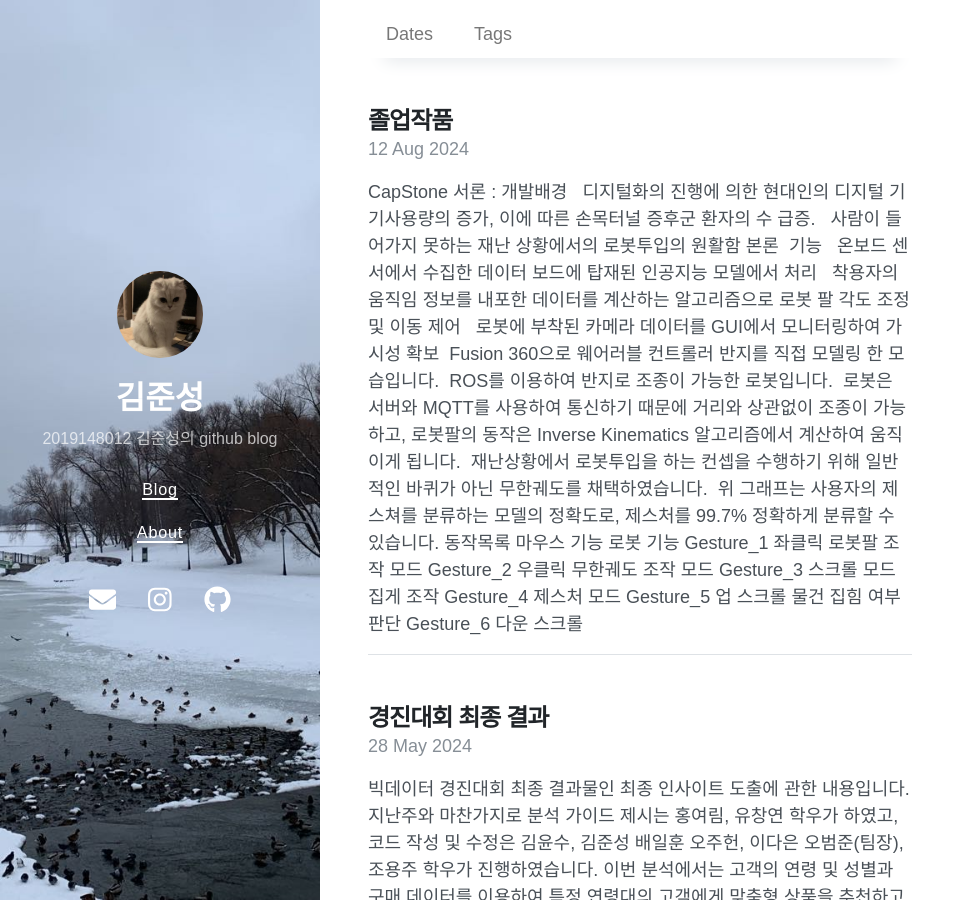
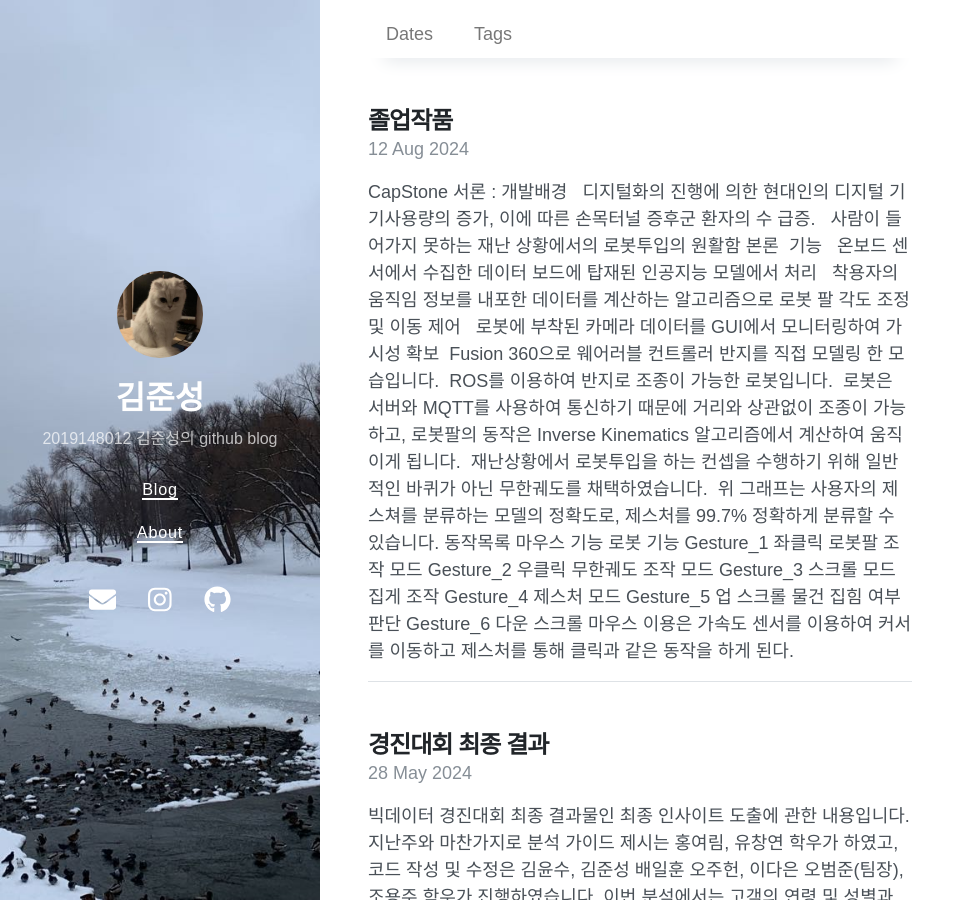
Before and after one commit to j-s-eee/j-s-eee, a Jekyll site: the page built from index.html, in a window 1280 px wide and 900 px high. Shown: the whole window, without its empty margins (0-975 px from the left). Built offline with Jekyll 4.4.1, drawn with Linux system fonts in a browser that asks for light colours; nearby versions of some CDN libraries; the list of posts is cut into pages by our own code.

Commit message:
Update 2024-08-12-1weeks.md

```diff
--- a/_posts/2024-08-12-1weeks.md
+++ b/_posts/2024-08-12-1weeks.md
@@ -87,10 +87,11 @@ toc:  true
       </tfoot>
     </table>
   </body>
-
-
-
-
+<br/>
+<br/>
+![444](https://github.com/user-attachments/assets/3fe4d11e-ef11-4824-81cf-8831e15af2ca)
+<br/>
+마우스 이용은 가속도 센서를 이용하여 커서를 이동하고 제스처를 통해 클릭과 같은 동작을 하게 된다.
 
 
 
@@ -102,7 +103,13 @@ toc:  true
 &nbsp;직접 블루투스를 연결하여 사용하는 것이 아닌 동글 연결 방식을 채택하였기 때문에 동글만 바꿔주면 아예 다른 동작을 하는 컨트롤러로 개발 할 수 있었고, 버튼을 통한 동작이 아닌 사용자의 제스처를 인식하여 기능을 구현하였기 때문에 최근에 시중에서 판매하고 있는 링마우스와는 차별점이 있다고 생각합니다. 또한 온보드 센서 하나의 적은 데이터만으로 많은 동작을 가능하게 했음에 의미가 있다고 생각합니다.
 <br/>
 <br/>
-&nbsp;졸업작품 동영상 링크 : https://www.youtube.com/watch?v=_0piI_e6yKg&feature=youtu.be
+</head>
+<body>
+    <a href="https://www.youtube.com/watch?v=_0piI_e6yKg&feature=youtu.be"
+    target="_blank">졸업작품 동영상 링크</a>
+</body>
+</html>
+
 
 
 
```
